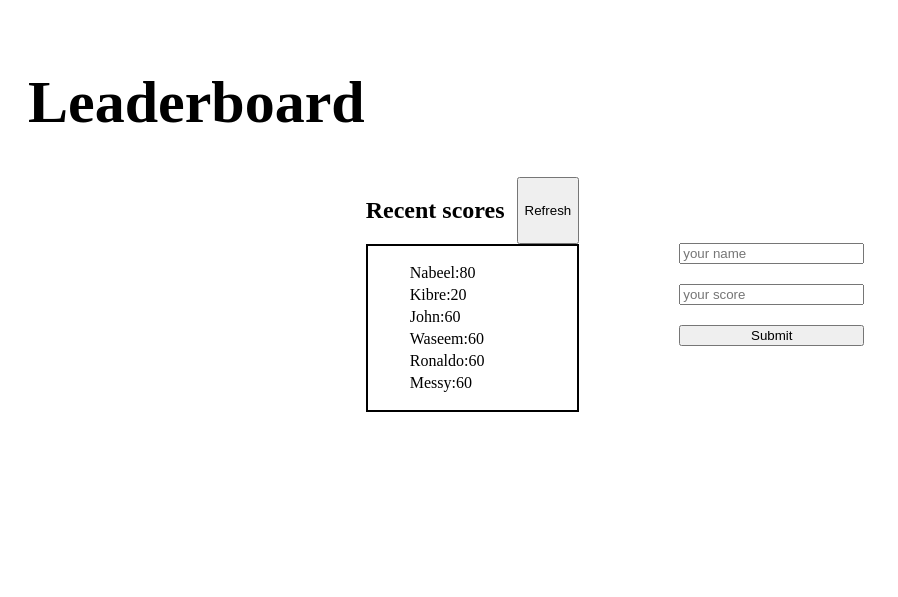
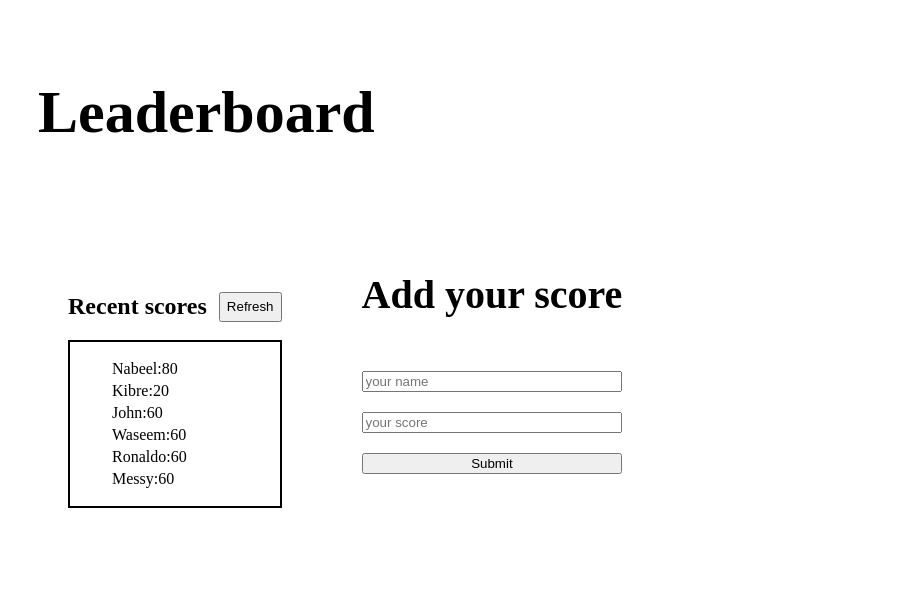
Before and after one commit to studiosnabeel/Leaderboard, a website built with webpack: page src/index.html in a window 1280 px wide. Shown: the whole page, without its empty margins (0-898 px from the left). Built offline with nearby package versions, Linux system fonts and the light colour scheme.

Commit message:
styling for sections

```diff
--- a/src/index.html
+++ b/src/index.html
@@ -13,7 +13,7 @@
         <div class="sub-container">
           <section class="refresh">
             <h2>Recent scores</h2>
-            <button type="submit">Refresh</button>
+            <button class="refresh-btn" type="submit">Refresh</button>
           </section>
           <section class="score-section">
             <ul score-ul>
@@ -27,6 +27,7 @@
           </section>
         </div>
         <form action="" class="add-score">
+          <h2 class="form-h2">Add your score</h2>
           <input type="text" placeholder="your name" />
           <input type="text" placeholder="your score" />
           <button type="submit">Submit</button>
--- a/src/style.css
+++ b/src/style.css
@@ -6,20 +6,20 @@
   display: flex;
   flex-direction: column;
   justify-content: center;
-  align-items: center;
-  padding: 20px;
+  align-items: flex-start;
+  padding: 30px;
 }
 
 .main-h1 {
   font-size: 60px;
-  align-self: flex-start;
 }
 
 .container {
   display: flex;
   justify-content: center;
   align-items: center;
-  gap: 50px;
+  gap: 20px;
+  padding: 0 30px;
 }
 
 .refresh {
@@ -30,8 +30,19 @@
 .add-score {
   display: flex;
   flex-direction: column;
+  justify-content: center;
   padding: 50px;
   gap: 20px;
+  margin: 0 0 70px 10px;
+}
+
+.refresh-btn {
+  height: 30px;
+  align-self: center;
+}
+
+.form-h2 {
+  font-size: 40px;
 }
 
 .score-section {
```
Also changed, not shown: dist/index.html, dist/main.js.
